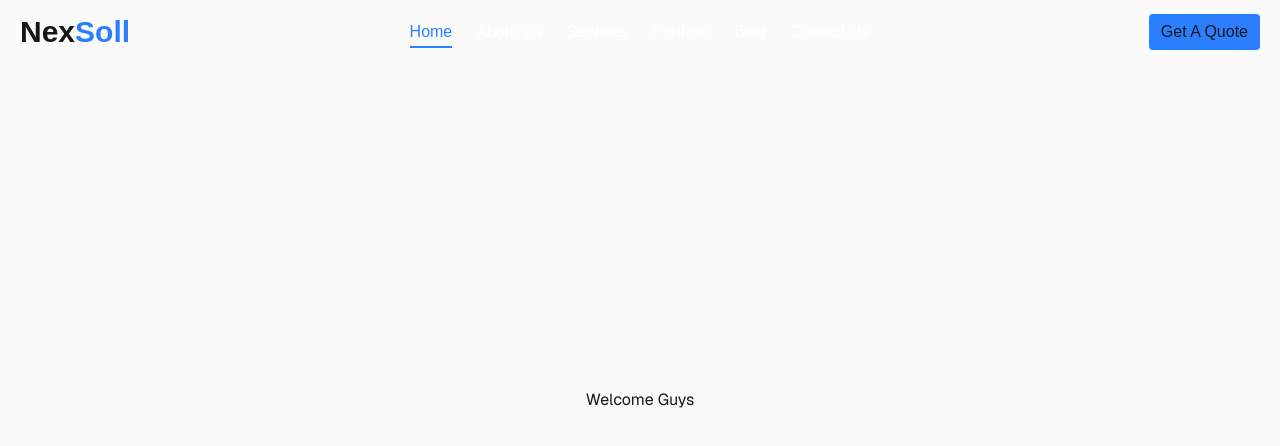
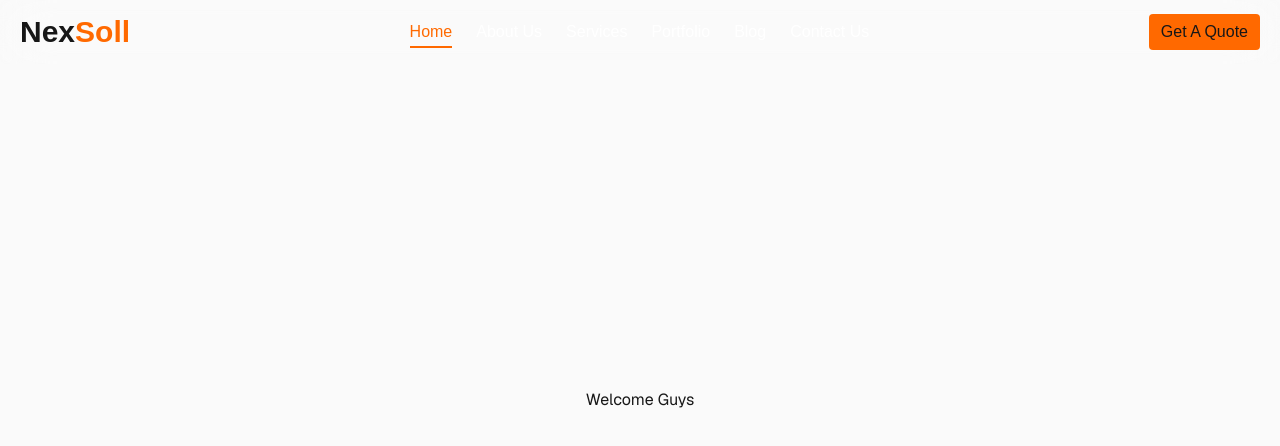
Before and after one commit to FahadKhanLangah/nexsoll-digital-agency, a Next.js app: page / in a window 1280 px wide. Shown: the top 446 px of the page. Built offline with nearby package versions, Linux system fonts and the light colour scheme.

Commit message:
Changed the colour scheme from blue to orange

```diff
--- a/app/not-found.tsx
+++ b/app/not-found.tsx
@@ -5,7 +5,7 @@ const NotFound = () => {
   return (
     <div className="h-screen w-screen flex justify-center items-center flex-col">
       <h1>This page is under construction</h1>
-      <Button onClick={() => console.log("hello")} className="bg-blue-600">
+      <Button onClick={() => console.log("hello")} className="bg-orange-600">
         Back to Home
       </Button>
     </div>
--- a/components/common/Navbar.tsx
+++ b/components/common/Navbar.tsx
@@ -38,7 +38,7 @@ const Navbar = () => {
   `}
     >
       <Link href={"/"} className="text-3xl font-bold cursor-pointer">
-        Nex<span className="text-blue-500">Soll</span>
+        Nex<span className="text-orange-500">Soll</span>
       </Link>
 
       <ul className="hidden md:flex gap-6 text-white">
@@ -46,15 +46,15 @@ const Navbar = () => {
           <li key={link.href} className="relative group">
             <Link
               href={link.href}
-              className={`hover:text-blue-500 transition-all ${
-                pathName === link.href ? "text-blue-500" : ""
+              className={`hover:text-orange-500 transition-all ${
+                pathName === link.href ? "text-orange-500" : ""
               }`}
             >
               {link.name}
             </Link>
             <span
               className={`${pathName === link.href ? "w-full" : ""}
-    absolute left-0 -bottom-1 h-0.5 w-0 bg-blue-500
+    absolute left-0 -bottom-1 h-0.5 w-0 bg-orange-500
     transition-all duration-300 group-hover:w-full`}
             ></span>
           </li>
@@ -72,8 +72,8 @@ const Navbar = () => {
           {links.map((v) => (
             <Link
               className={`${
-                pathName === v.href ? "text-blue-500" : ""
-              } text-lg w-full text-start px-10 bg-gray-950 py-2 hover:text-blue-400`}
+                pathName === v.href ? "text-orange-500" : ""
+              } text-lg w-full text-start px-10 bg-gray-950 py-2 hover:text-orange-400`}
               key={v.href}
               href={v.href}
             >
@@ -82,7 +82,7 @@ const Navbar = () => {
           ))}
           <Button
             onClick={() => router.push("/get-a-quote")}
-            className="hover:bg-blue-600 w-[90%] bg-blue-500"
+            className="hover:bg-orange-600 w-[90%] bg-orange-500"
           >
             Get A Quote
           </Button>
@@ -92,7 +92,7 @@ const Navbar = () => {
       <div className="hidden md:block">
         <Button
           onClick={() => router.push("/get-a-quote")}
-          className="hover:bg-blue-600 bg-blue-500"
+          className="hover:bg-orange-600 bg-orange-500"
         >
           Get A Quote
         </Button>
```
